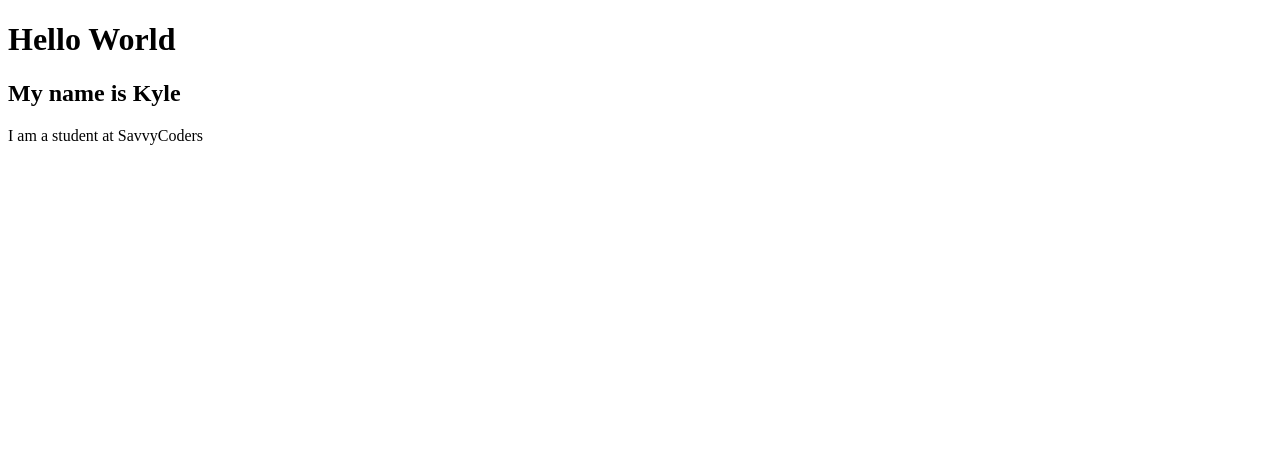
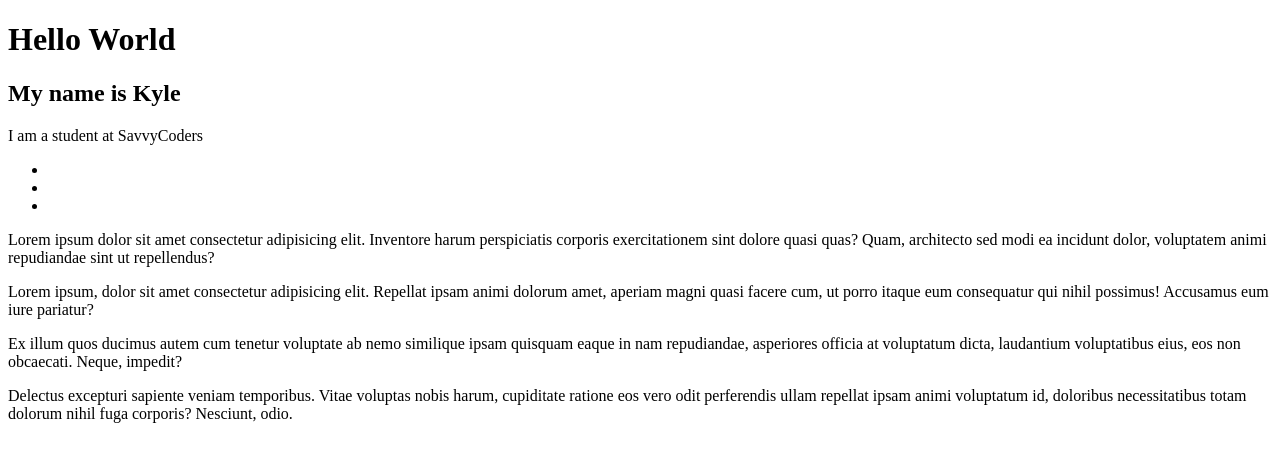
Before and after one commit to Kylekoch18/Portfolio-project, a website: page index.html in a window 1280 px wide. Drawn offline with Linux system fonts and the light colour scheme.

Commit message:
Add header, main, and nav tags to page.

```diff
--- a/index.html
+++ b/index.html
@@ -8,8 +8,28 @@
 <title>Portfolio - Kyle Koch</title>
 </head>
 <body>
-  <h1>Hello World<h1>
+
+  <header>
+      <h1>Hello World<h1>
     <h2> My name is Kyle</h2>
     <p> I am a student at SavvyCoders</p>
-</body>
+  </header>
+    <ul>
+      <li></li>
+      <li></li>
+      <li></li>
+    </ul>
+
+<nav></nav>
+
+<main><p>Lorem ipsum dolor sit amet consectetur adipisicing elit. Inventore harum perspiciatis corporis exercitationem sint dolore quasi quas? Quam, architecto sed modi ea incidunt dolor, voluptatem animi repudiandae sint ut repellendus?</p>
+
+  <p>Lorem ipsum, dolor sit amet consectetur adipisicing elit. Repellat ipsam animi dolorum amet, aperiam magni quasi facere cum, ut porro itaque eum consequatur qui nihil possimus! Accusamus eum iure pariatur?</p>
+  <p>Ex illum quos ducimus autem cum tenetur voluptate ab nemo similique ipsam quisquam eaque in nam repudiandae, asperiores officia at voluptatum dicta, laudantium voluptatibus eius, eos non obcaecati. Neque, impedit?</p>
+  <p>Delectus excepturi sapiente veniam temporibus. Vitae voluptas nobis harum, cupiditate ratione eos vero odit perferendis ullam repellat ipsam animi voluptatum id, doloribus necessitatibus totam dolorum nihil fuga corporis? Nesciunt, odio.</p>
+</main>
+
+  </body>
+  <footer>
+  </footer>
 </html>
```
